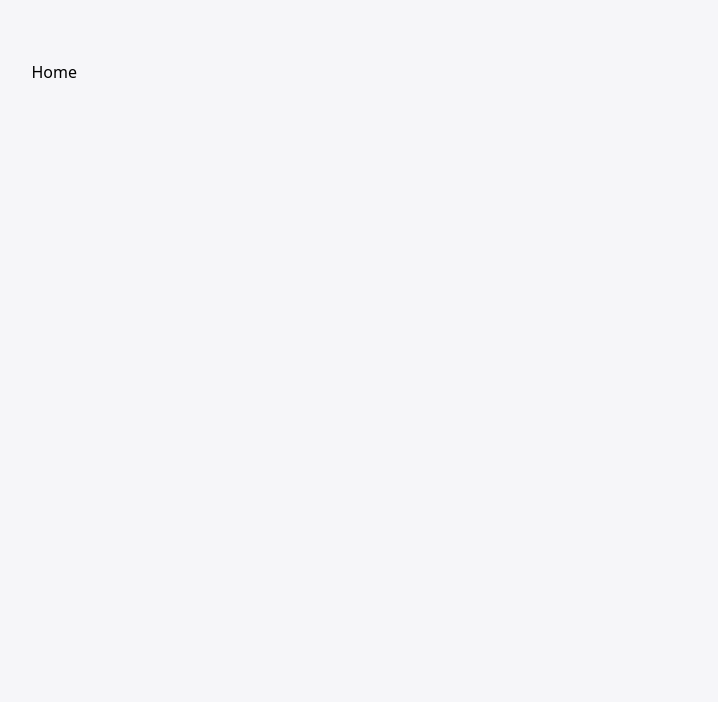
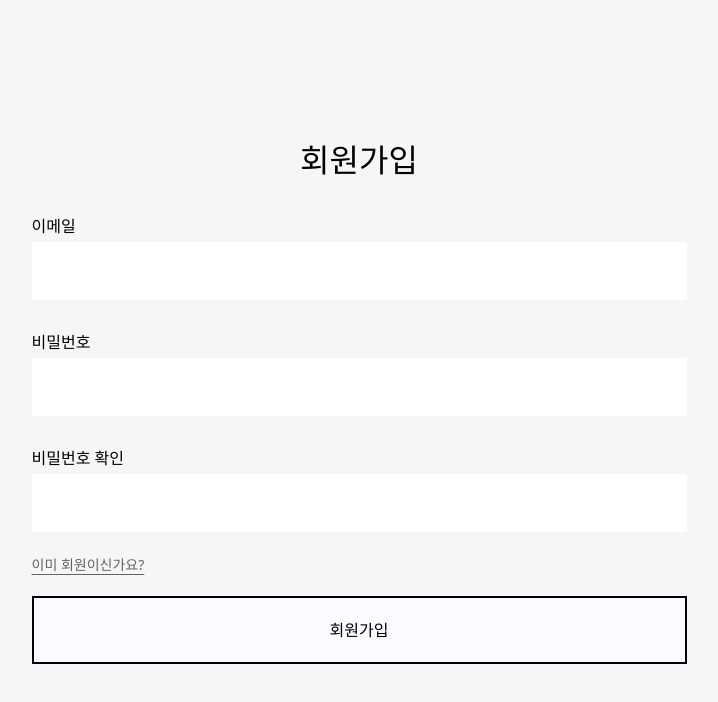
Before and after one commit to edhcoding/SurvForm, a React (Vite) app: page /signup in a window 1280 px wide. Before the commit this address led to /. Shown: the top 702 px of the page, without its empty margins (281-999 px from the left). Built offline with nearby package versions, Linux system fonts and the light colour scheme; no server answers.

Commit message:
Feat: SignupPage 회원가입 기능 구현

```diff
--- a/package.json
+++ b/package.json
@@ -14,6 +14,7 @@
     "react-hook-form": "7.52.0",
     "react-router": "6.25.1",
     "react-router-dom": "6.25.1",
+    "react-toastify": "11.0.5",
     "recharts": "^2.15.1"
   },
   "scripts": {
--- a/src/App.tsx
+++ b/src/App.tsx
@@ -1,7 +1,6 @@
 import MainLayout from "@/components/common/MainLayout";
 import "./App.css";
-import { BrowserRouter, Navigate, Route, Routes } from "react-router-dom";
-import { SurveyStoreProvider } from "@/store";
+import { Navigate, Route, Routes } from "react-router-dom";
 import EditPage from "@/pages/EditPage";
 import AdminPage from "@/pages/AdminPage";
 import CreatePage from "@/pages/CreatePage";
@@ -9,13 +8,34 @@ import FormPage from "@/pages/FormPage";
 import CompletePage from "@/pages/CompletePage";
 import StatisticsPage from "@/pages/StatisticsPage";
 import Home from "@/pages/Home";
+import { getAuth, onAuthStateChanged } from "firebase/auth";
+import app from "@/firebaseApp";
+import { useEffect, useState } from "react";
+import LoginPage from "@/pages/LoginPage";
+import SignupPage from "@/pages/SignupPage";
+import Loader from "@/components/common/Loader";
 
 function App() {
+  const auth = getAuth(app);
+  const [init, setInit] = useState<boolean>(false);
+  const [isAuthenticated, setIsAuthenticated] = useState<boolean>(
+    !!auth.currentUser
+  );
+
+  useEffect(() => {
+    onAuthStateChanged(auth, (user) => {
+      user ? setIsAuthenticated(true) : setIsAuthenticated(false);
+    });
+
+    setInit(true);
+  }, [auth]);
+
   return (
-    <BrowserRouter>
-      <SurveyStoreProvider>
     <MainLayout>
+      {init ? (
         <Routes>
+          {isAuthenticated ? (
+            <>
               <Route path="/" element={<Home />} />
               <Route path="/surveys/new" element={<CreatePage />} />
               <Route path="/surveys/:surveyId" element={<FormPage />} />
@@ -27,11 +47,20 @@ function App() {
                 path="/surveys/:surveyId/complete"
                 element={<CompletePage />}
               />
-            <Route path="*" element={<Navigate to="/" />} />
+              <Route path="*" element={<Navigate to="/" replace />} />
+            </>
+          ) : (
+            <>
+              <Route path="/login" element={<LoginPage />} />
+              <Route path="/signup" element={<SignupPage />} />
+              <Route path="*" element={<LoginPage />} />
+            </>
+          )}
         </Routes>
+      ) : (
+        <Loader />
+      )}
     </MainLayout>
-      </SurveyStoreProvider>
-    </BrowserRouter>
   );
 }
 
--- /dev/null
+++ b/src/components/common/Loader.tsx
@@ -0,0 +1,5 @@
+export default function Loader() {
+  return (
+    <div className="absolute inset-0 m-auto rounded-full animate-spin size-48 border-5 border-main border-t-transparent" />
+  );
+}
--- /dev/null
+++ b/src/context/AuthProvider.tsx
@@ -0,0 +1,23 @@
+import app from "@/firebaseApp";
+import { getAuth, onAuthStateChanged, User } from "firebase/auth";
+import { createContext, PropsWithChildren, useEffect, useState } from "react";
+
+export const AuthContext = createContext({ user: null as User | null });
+
+export const AuthContextProvider = ({ children }: PropsWithChildren) => {
+  const [currentUser, setCurrentUser] = useState<User | null>(null);
+
+  const auth = getAuth(app);
+
+  useEffect(() => {
+    onAuthStateChanged(auth, (user) => {
+      user ? setCurrentUser(user) : setCurrentUser(null);
+    });
+  }, [auth]);
+
+  return (
+    <AuthContext.Provider value={{ user: currentUser }}>
+      {children}
+    </AuthContext.Provider>
+  );
+};
--- a/src/firebaseApp.ts
+++ b/src/firebaseApp.ts
@@ -3,21 +3,21 @@ import { getFirestore } from "firebase/firestore";
 import "firebase/auth";
 
 const {
-  REACT_APP_API_KEY,
-  REACT_APP_AUTH_DOMAIN,
-  REACT_APP_PROJECT_ID,
-  REACT_APP_STORAGE_BUCKET,
-  REACT_APP_MESSAGING_SENDER_ID,
-  REACT_APP_APP_ID,
-} = process.env;
+  VITE_APP_API_KEY,
+  VITE_AUTH_DOMAIN,
+  VITE_PROJECT_ID,
+  VITE_STORAGE_BUCKET,
+  VITE_MESSAGING_SENDER_ID,
+  VITE_APP_ID,
+} = import.meta.env;
 
 const firebaseConfig = {
-  apiKey: REACT_APP_API_KEY,
-  authDomain: REACT_APP_AUTH_DOMAIN,
-  projectId: REACT_APP_PROJECT_ID,
-  storageBucket: REACT_APP_STORAGE_BUCKET,
-  messagingSenderId: REACT_APP_MESSAGING_SENDER_ID,
-  appId: REACT_APP_APP_ID,
+  apiKey: VITE_APP_API_KEY,
+  authDomain: VITE_AUTH_DOMAIN,
+  projectId: VITE_PROJECT_ID,
+  storageBucket: VITE_STORAGE_BUCKET,
+  messagingSenderId: VITE_MESSAGING_SENDER_ID,
+  appId: VITE_APP_ID,
 };
 
 let app: FirebaseApp;
--- /dev/null
+++ b/src/hooks/common/useAuth.ts
@@ -0,0 +1,8 @@
+import { AuthContext } from "@/context/AuthProvider";
+import { useContext } from "react";
+
+export default function useAuth() {
+  const { user } = useContext(AuthContext);
+
+  return user;
+}
--- a/src/index.tsx
+++ b/src/index.tsx
@@ -2,6 +2,11 @@ import React from "react";
 import ReactDOM from "react-dom/client";
 import "./index.css";
 import App from "./App";
+import { AuthContextProvider } from "@/context/AuthProvider";
+import { SurveyStoreProvider } from "@/store";
+import { BrowserRouter } from "react-router-dom";
+import { ToastContainer } from "react-toastify";
+import "react-toastify/dist/ReactToastify.css";
 
 const root = ReactDOM.createRoot(
   document.getElementById("root") as HTMLElement
@@ -9,6 +14,13 @@ const root = ReactDOM.createRoot(
 
 root.render(
   <React.StrictMode>
-    <App />
+    <AuthContextProvider>
+      <SurveyStoreProvider>
+        <BrowserRouter>
+          <ToastContainer />
+          <App />
+        </BrowserRouter>
+      </SurveyStoreProvider>
+    </AuthContextProvider>
   </React.StrictMode>
 );
--- /dev/null
+++ b/src/pages/LoginPage.tsx
@@ -0,0 +1,3 @@
+export default function LoginPage() {
+  return <div>LoginPage</div>;
+}
--- /dev/null
+++ b/src/pages/SignupPage.tsx
@@ -0,0 +1,128 @@
+import app from "@/firebaseApp";
+import { createUserWithEmailAndPassword, getAuth } from "firebase/auth";
+import { FormEvent } from "react";
+import { FieldValue, SubmitHandler, useForm } from "react-hook-form";
+import { useNavigate } from "react-router";
+import { Link } from "react-router-dom";
+import { toast } from "react-toastify";
+
+const emailRegex =
+  /^[0-9a-zA-Z]([-_.]?[0-9a-zA-Z])*@[0-9a-zA-Z]([-_.]?[0-9a-zA-Z])*\.[a-zA-Z]{2,3}$/i;
+
+export default function SignupPage() {
+  const {
+    register,
+    handleSubmit,
+    formState: { errors },
+    getValues,
+  } = useForm({ mode: "onChange" });
+  console.log(errors);
+
+  const navigate = useNavigate();
+
+  const onSubmit = async (data: any) => {
+    try {
+      const auth = getAuth(app);
+
+      await createUserWithEmailAndPassword(auth, data.email, data.password);
+
+      toast.success("회원가입에 성공했습니다.");
+      navigate("/");
+    } catch (error) {
+      console.error(error);
+      toast.error("회원가입에 실패했습니다.");
+    }
+  };
+
+  return (
+    <form
+      onSubmit={handleSubmit(onSubmit)}
+      className="absolute w-full -translate-y-1/2 top-1/2 "
+    >
+      <h1 className="font-medium text-center text-32 mb-30">회원가입</h1>
+      <div className="relative flex flex-col space-y-4 mb-30">
+        <label htmlFor="email" className="font-medium text-16">
+          이메일
+        </label>
+        <input
+          id="email"
+          type="email"
+          {...register("email", {
+            required: true,
+            pattern: {
+              value: emailRegex,
+              message: "이메일 형식이 올바르지 않습니다.",
+            },
+          })}
+          className="outline-none py-17 pl-9 pr-21 focus:bg-bg2"
+        />
+        {errors.email && (
+          <p className="absolute text-red-500 text-14 top-full">
+            {errors.email.message as string}
+          </p>
+        )}
+      </div>
+      <div className="relative flex flex-col space-y-4 mb-30">
+        <label htmlFor="password" className="font-medium text-16">
+          비밀번호
+        </label>
+        <input
+          id="password"
+          type="password"
+          {...register("password", {
+            required: true,
+            minLength: {
+              value: 8,
+              message: "비밀번호는 8자 이상 20자 이하로 입력해주세요.",
+            },
+            maxLength: {
+              value: 20,
+              message: "비밀번호는 8자 이상 20자 이하로 입력해주세요.",
+            },
+          })}
+          className="outline-none py-17 pl-9 pr-21 focus:bg-bg2"
+        />
+        {errors.password && (
+          <p className="absolute text-red-500 text-14 top-full">
+            {errors.password.message as string}
+          </p>
+        )}
+      </div>
+      <div className="relative flex flex-col mb-20 space-y-4">
+        <label htmlFor="passwordConfirm" className="font-medium text-16">
+          비밀번호 확인
+        </label>
+        <input
+          id="passwordConfirm"
+          type="password"
+          {...register("passwordConfirm", {
+            required: true,
+            validate: (value) => {
+              if (getValues("password") !== value) {
+                return "비밀번호가 일치하지 않습니다.";
+              }
+            },
+          })}
+          className="outline-none py-17 pl-9 pr-21 focus:bg-bg2"
+        />
+        {errors.passwordConfirm && (
+          <p className="absolute text-red-500 text-14 top-full">
+            {errors.passwordConfirm.message as string}
+          </p>
+        )}
+      </div>
+      <Link
+        to="/login"
+        className="underline text-14 text-gray600 underline-offset-4"
+      >
+        이미 회원이신가요?
+      </Link>
+      <button
+        type="submit"
+        className="w-full py-20 mt-20 font-medium transition-all duration-300 border-2 border-black text-16 bg-bg2 hover:bg-black hover:text-white"
+      >
+        회원가입
+      </button>
+    </form>
+  );
+}
--- a/tsconfig.json
+++ b/tsconfig.json
@@ -36,7 +36,8 @@
       "@common/*": ["src/components/common/*"],
       "@edit/*": ["src/components/edit/*"],
       "@form/*": ["src/components/form/*"],
-      "@statistics/*": ["src/components/statistics/*"]
+      "@statistics/*": ["src/components/statistics/*"],
+      "@context/*": ["src/context/*"]
     }
   },
   "include": ["src"],
```
Also changed, not shown: 1 other file (tests, documents, lock files or other folders). Lines whose indentation alone changed are shown as unchanged.
